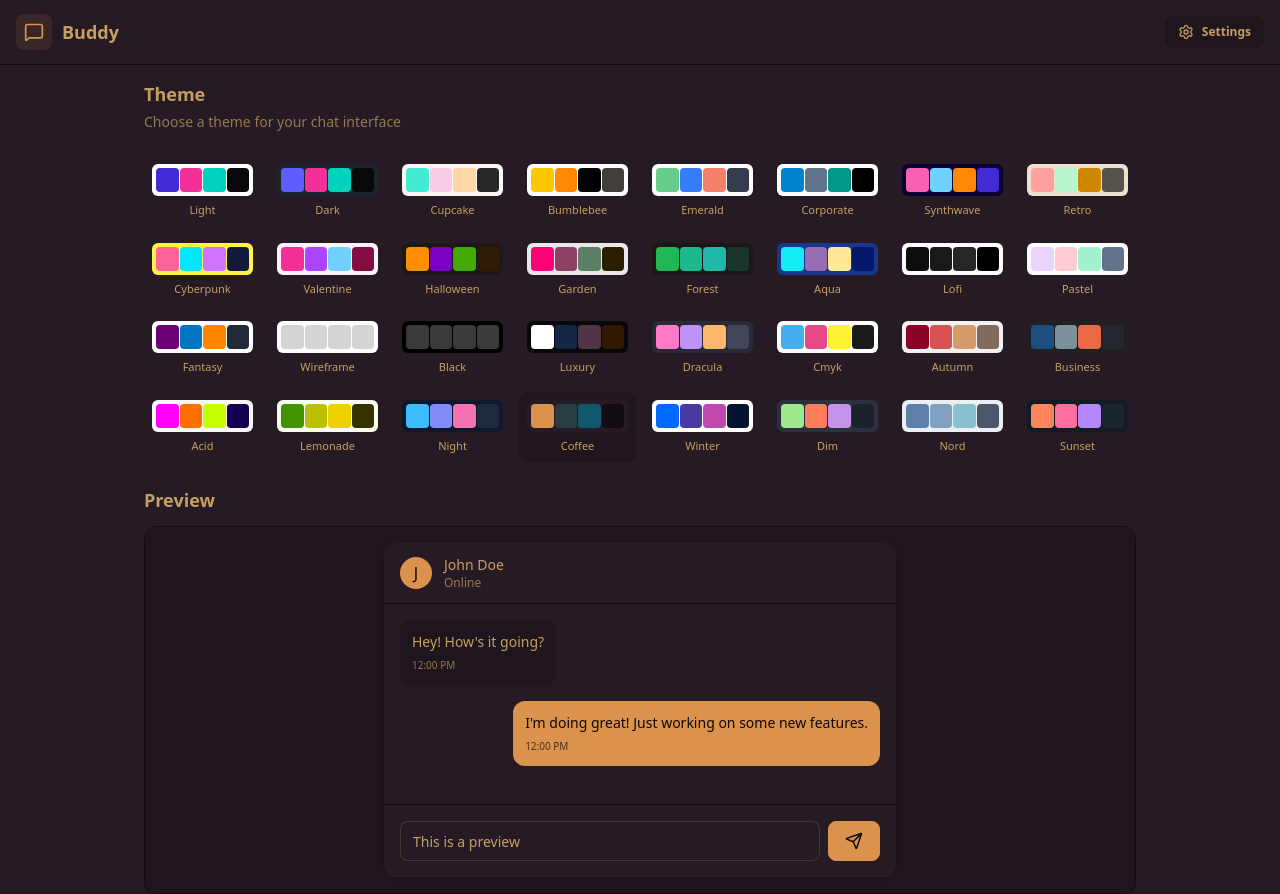
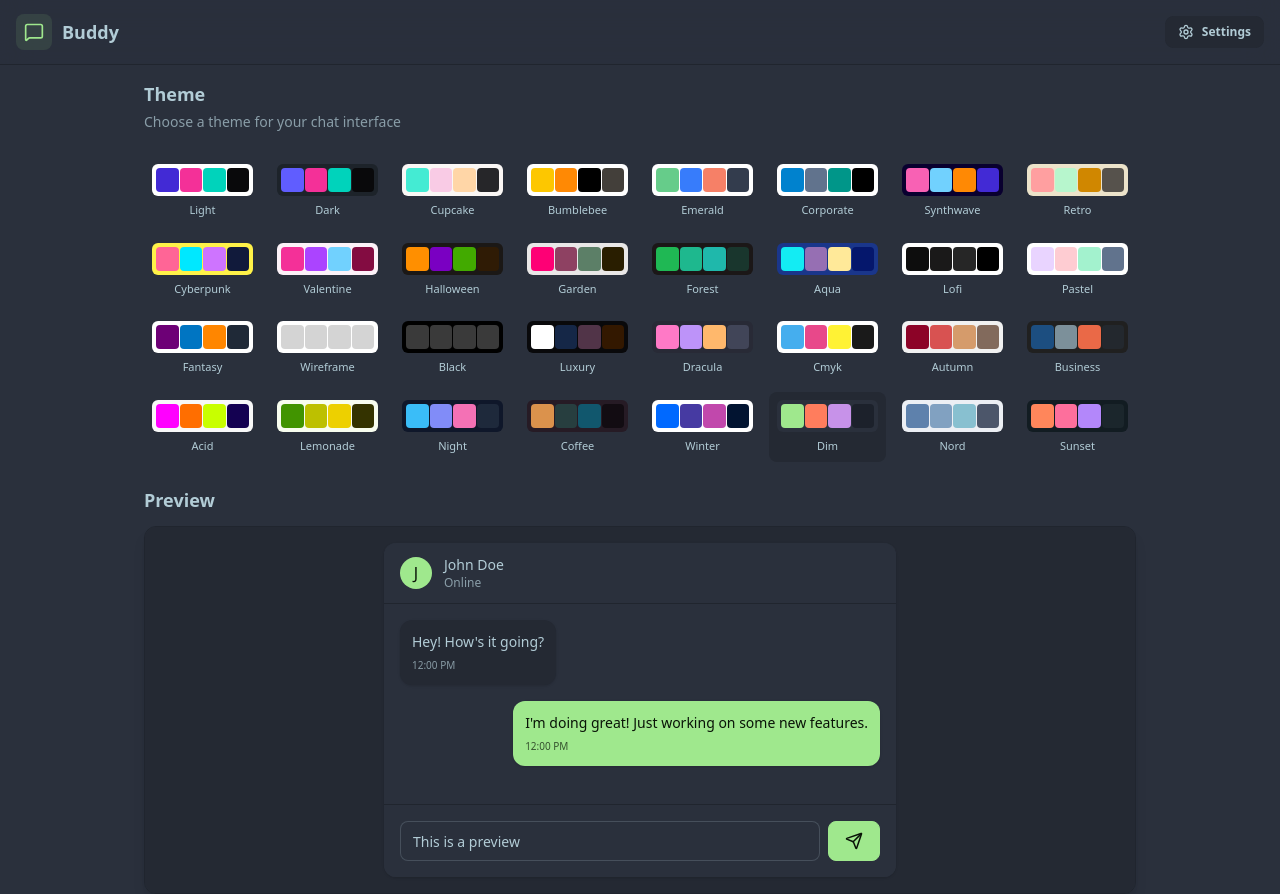
Before and after one commit to TennaThePhantom/Chat-App, a React (Vite) app in the folder Front-End/: page /settings in a window 1280 px wide. Built offline with nearby package versions, Linux system fonts and the light colour scheme; no server answers.

Commit message:
fixes and logo change

```diff
--- a/Front-End/index.html
+++ b/Front-End/index.html
@@ -2,7 +2,7 @@
 <html lang="en">
   <head>
     <meta charset="UTF-8" />
-    <link rel="icon" type="image/svg+xml" href="/vite.svg" />
+    <link rel="icon" type="image/svg+xml" href="/message-square-logo.svg" />
     <meta name="viewport" content="width=device-width, initial-scale=1.0" />
     <title>Buddy</title>
   </head>
--- a/Front-End/src/App.tsx
+++ b/Front-End/src/App.tsx
@@ -11,20 +11,16 @@ import { useAuthStore } from "./store/useAuthStore";
 import { Toaster } from "react-hot-toast";
 import { useThemeStore } from "./store/useThemeStore";
 const App = () => {
-	const { authUser, checkAuth, isCheckingAuth, onlineUsers } = useAuthStore();
-	const {theme} = useThemeStore()
-
-	console.log({onlineUsers})
+	const { authUser, checkAuth, isCheckingAuth } = useAuthStore();
+	const { theme } = useThemeStore();
 
 	useEffect(() => {
 		checkAuth();
 	}, [checkAuth]);
 
-	console.log({ authUser });
-
 	useEffect(() => {
-		document.documentElement.setAttribute('data-theme', theme)
-	}, [theme])
+		document.documentElement.setAttribute("data-theme", theme);
+	}, [theme]);
 
 	if (isCheckingAuth && !authUser) {
 		return (
--- a/Front-End/src/store/useThemeStore.tsx
+++ b/Front-End/src/store/useThemeStore.tsx
@@ -5,7 +5,7 @@ interface ThemeStoreProps {
 	setTheme(theme: string): void;
 }
 export const useThemeStore = create<ThemeStoreProps>((set) => ({
-	theme: localStorage.getItem("chat-theme") || "coffee",
+	theme: localStorage.getItem("chat-theme") || "dim",
 	setTheme: (theme) => {
 		localStorage.setItem("chat-theme", theme);
 		set({ theme });
```
Also changed, not shown: Front-End/public/message-square-logo.svg (added).
